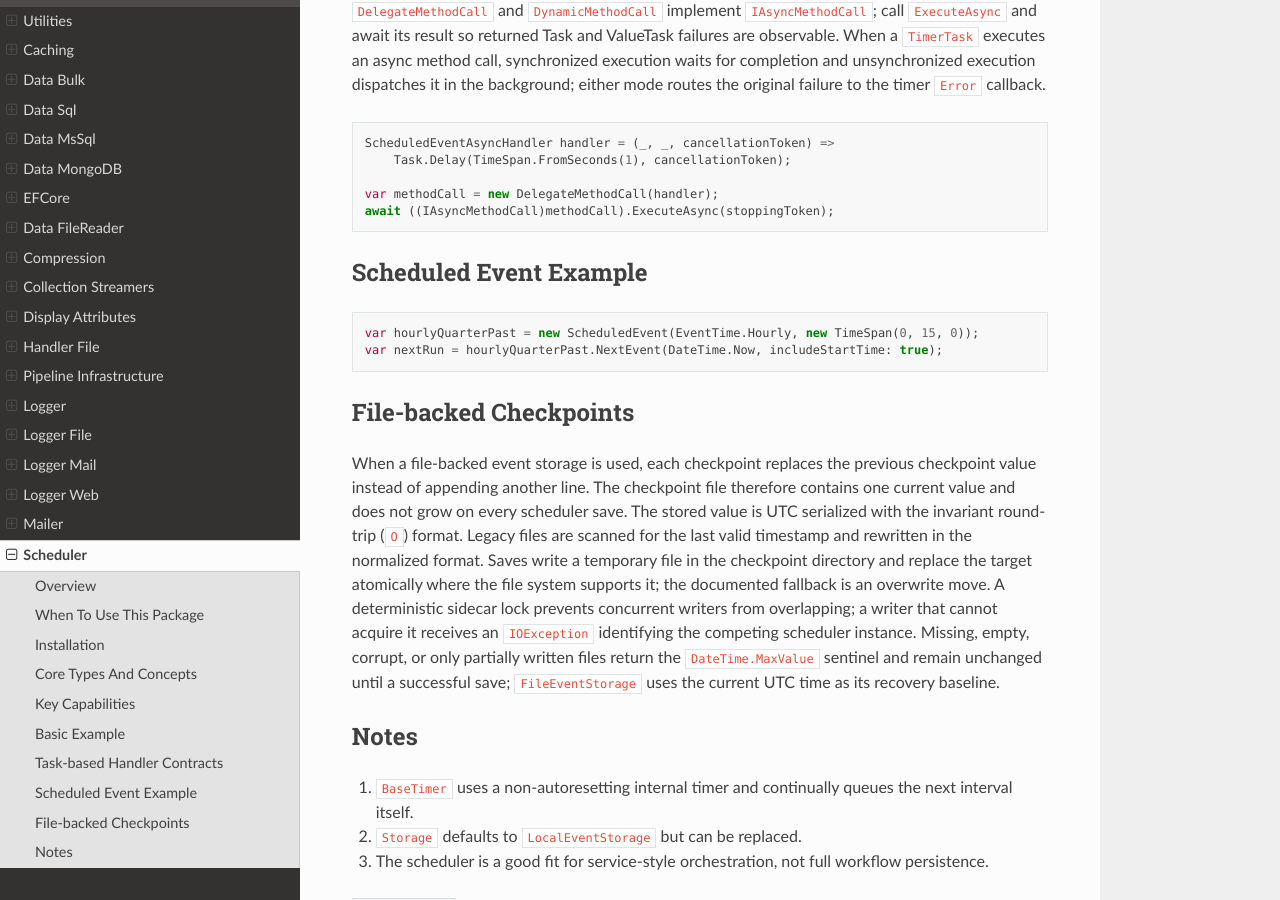
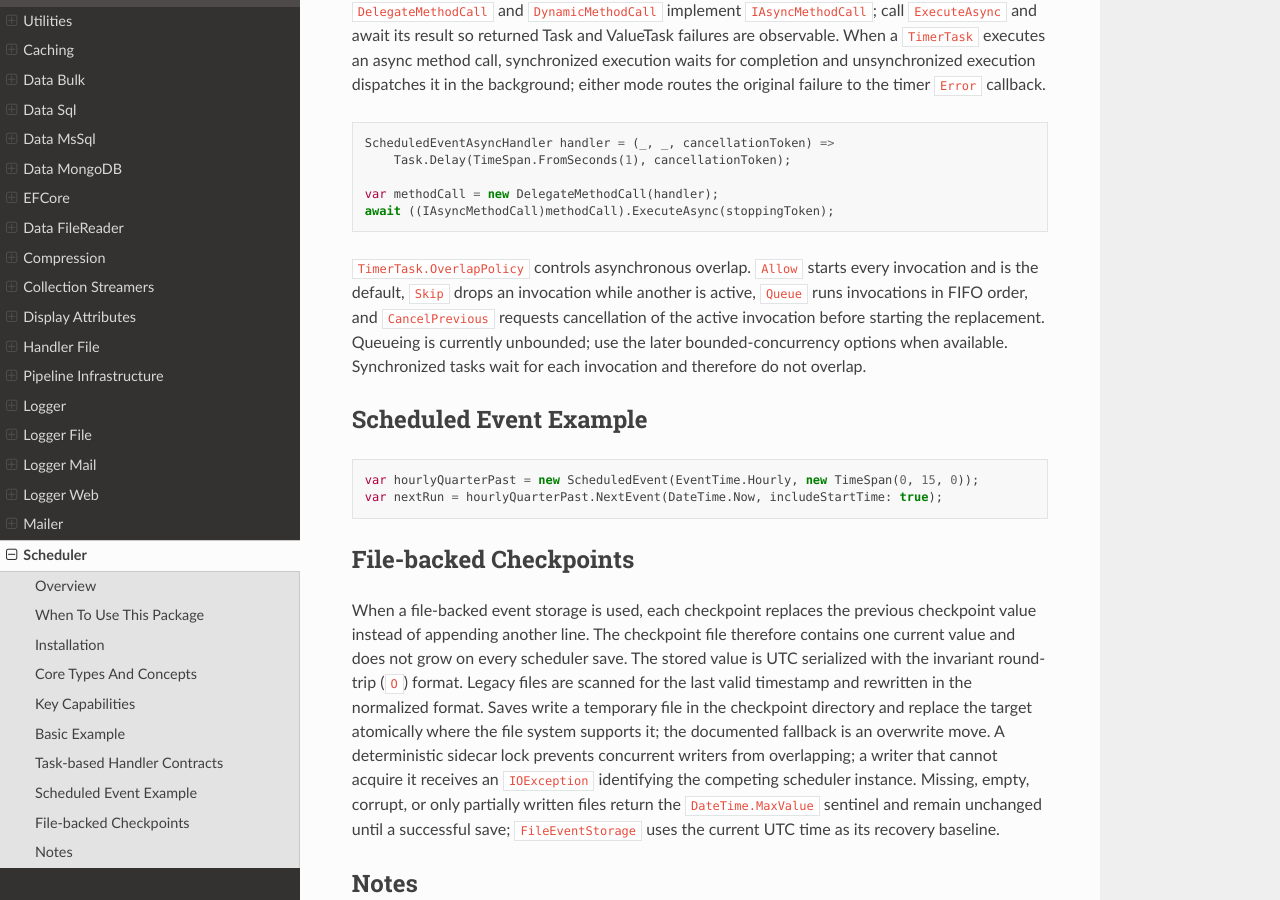
Before and after one commit to BjornWilliams/DocsVersaTul, a Sphinx documentation site: the page built from docs/source/scheduler.rst, in a window 1280 px wide and 900 px high, scrolled down 2100 px. Built offline with Sphinx 7.4.7 and the Read the Docs theme 3.1.0, drawn with Linux system fonts in a browser that asks for light colours.

Commit message:
Document scheduler overlap policies
Fixes AB#3001

AB#2998

```diff
--- a/docs/source/scheduler.rst
+++ b/docs/source/scheduler.rst
@@ -100,6 +100,8 @@ Use ``ScheduledEventAsyncHandler`` for a ``Task``-returning handler or ``Schedul
    var methodCall = new DelegateMethodCall(handler);
    await ((IAsyncMethodCall)methodCall).ExecuteAsync(stoppingToken);
 
+``TimerTask.OverlapPolicy`` controls asynchronous overlap. ``Allow`` starts every invocation and is the default, ``Skip`` drops an invocation while another is active, ``Queue`` runs invocations in FIFO order, and ``CancelPrevious`` requests cancellation of the active invocation before starting the replacement. Queueing is currently unbounded; use the later bounded-concurrency options when available. Synchronized tasks wait for each invocation and therefore do not overlap.
+
 Scheduled Event Example
 -----------------------
 
```
